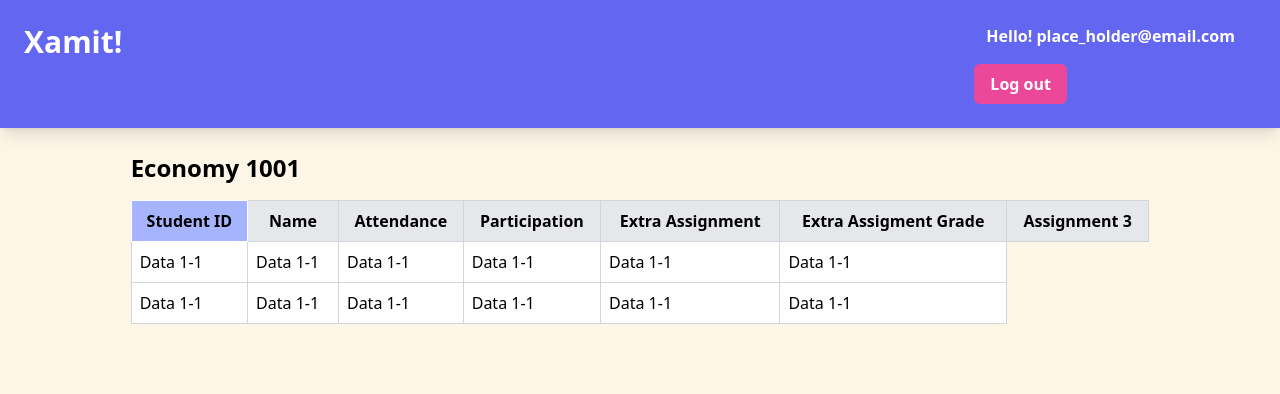
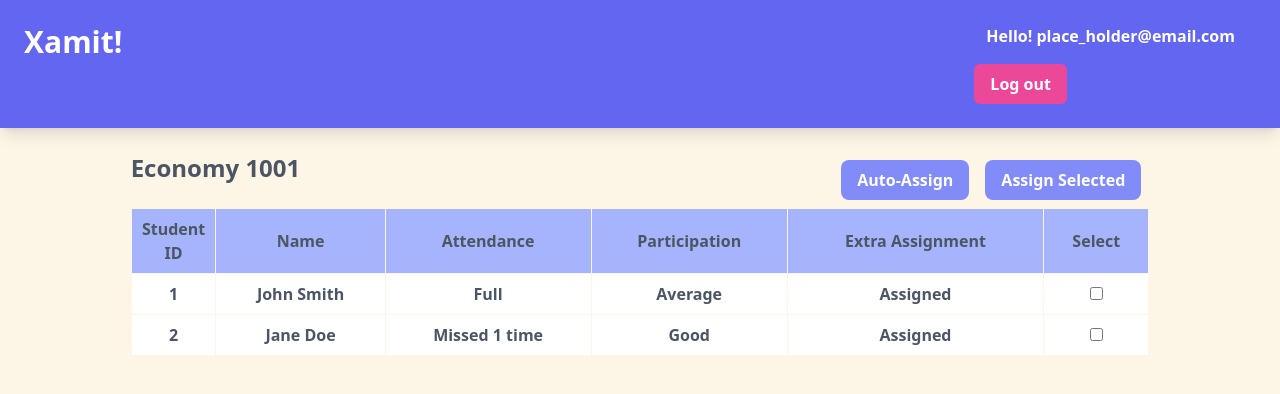
Before and after one commit to Xize-Wu/xamit, a Next.js app: page /score in a window 1280 px wide. Shown: the top 394 px of the page. Built offline with nearby package versions, Linux system fonts and the light colour scheme.

Commit message:
update assignment page

```diff
--- a/src/pages/score.js
+++ b/src/pages/score.js
@@ -1,48 +1,56 @@
 import dynamic from 'next/dynamic'
 import Header from '@/components/header/header'
-const NoSSR = dynamic(() => import("@/components/frontpage/Info"), { ssr: false })
 
 
 export default function Temp_Test() {
 
     return (
-        <main className='min-h-screen flex flex-col bg-beige'>
+        <main className='min-h-screen flex flex-col bg-beige text-gray-600'>
             <Header />
-            <div className="w-5/6 mx-auto p-6">
+            <div className="flex-column w-5/6 mx-auto p-6">
+                <div className='flex justify-between'>
                 <h1 className="text-2xl font-semibold mb-4">Economy 1001</h1>
-                <table className="w-full border-collapse border-gray-300">
+                <div className='flex justify-between'>
+                <button className="bg-indigo-400 hover:bg-pink-500 text-white font-bold m-2 bottom-1 py-2 px-4 rounded-lg">Auto-Assign</button>
+                <button className="bg-indigo-400 hover:bg-pink-500 text-white font-bold m-2 py-2 px-4 rounded-lg">Assign Selected</button>
+                </div>
+                </div>
+
+                <table className="w-full border border-collapse border-beige">
                     <thead>
-                        <tr className="bg-gray-200">
-                            <th className="border border-white bg-indigo-300 p-2">Student ID</th>
-                            <th className="border border-gray-300 p-2">Name</th>
-                            <th className="border border-gray-300 p-2">Attendance</th>
-                            <th className="border border-gray-300 p-2">Participation</th>
-                            <th className="border border-gray-300 p-2">Extra Assignment</th>
-                            <th className="border border-gray-300 p-2">Extra Assigment Grade</th>
-                            <th className="border border-gray-300 p-2">Assignment 3</th>
+                        <tr className="border  border-beige bg-indigo-300 p-2">
+                            <th className="w-1/12 bg-indigo-300 p-2">Student ID</th>
+                            <th className=" border  border-beige p-2">Name</th>
+                            <th className="border  border-beige  p-2">Attendance</th>
+                            <th className="border  border-beige  p-2">Participation</th>
+                            <th className="border  border-beige p-2">Extra Assignment</th>
+                            <th className="border  border-beige p-2">Select</th>
                         </tr>
                     </thead>
                     <tbody>
-                        <tr class="bg-white hover:bg-gray-100">
-                            <td className="border border-gray-300 p-2">Data 1-1</td>
-                            <td className="border border-gray-300 p-2">Data 1-1</td>
-                            <td className="border border-gray-300 p-2">Data 1-1</td>
-                            <td className="border border-gray-300 p-2">Data 1-1</td>
-                            <td className="border border-gray-300 p-2">Data 1-1</td>
-                            <td className="border border-gray-300 p-2">Data 1-1</td>
+                        <tr class="border  border-beige bg-white hover:bg-pink-100">
+                        <th className="border  border-beige p-2">1</th>
+                        <th className=" border  border-beige p-2">John Smith</th>
+                        <th className="border  border-beige p-2">Full</th>
+                        <th className=" border  border-beige p-2">Average</th>
+                        <th className=" border  border-beige p-2">Assigned</th>
+                        <th className=" border  border-beige p-2">
+                            <input type="checkbox"/>
+                        </th>
 
                         </tr>
-                        <tr class="bg-white hover:bg-gray-100">
-                        <td className="border border-gray-300 p-2">Data 1-1</td>
-                        <td className="border border-gray-300 p-2">Data 1-1</td>
-                        <td className="border border-gray-300 p-2">Data 1-1</td>
-                        <td className="border border-gray-300 p-2">Data 1-1</td>
-                        <td className="border border-gray-300 p-2">Data 1-1</td>
-                        <td className="border border-gray-300 p-2">Data 1-1</td>
+                        <tr class="border  border-beige bg-white hover:bg-pink-100">
+                        <th className="border  border-beige p-2">2</th>
+                        <th className="border  border-beige p-2">Jane Doe</th>
+                        <th className="border  border-beige p-2">Missed 1 time</th>
+                        <th className="border  border-beige p-2">Good</th>
+                        <th className="border  border-beige p-2">Assigned</th>
+                        <th className=" border  border-beige p-2">
+                            <input type="checkbox"/>
+                        </th>
                         </tr>
                     </tbody>
                 </table>
-                <button></button>
             </div>
 
         </main>
```
